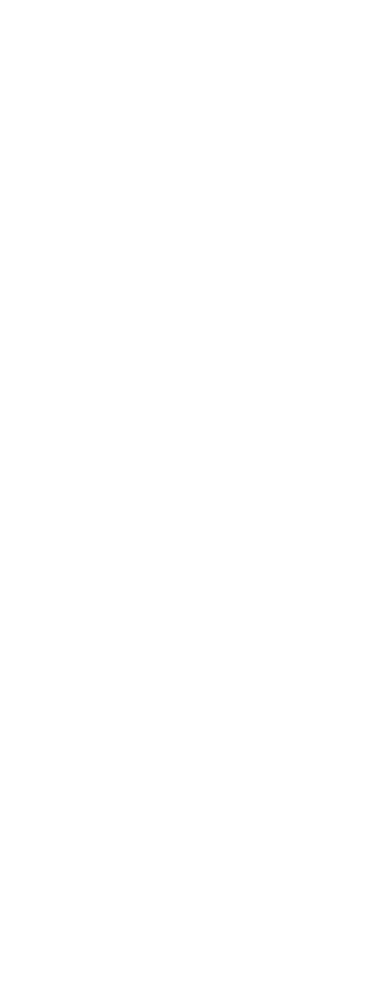
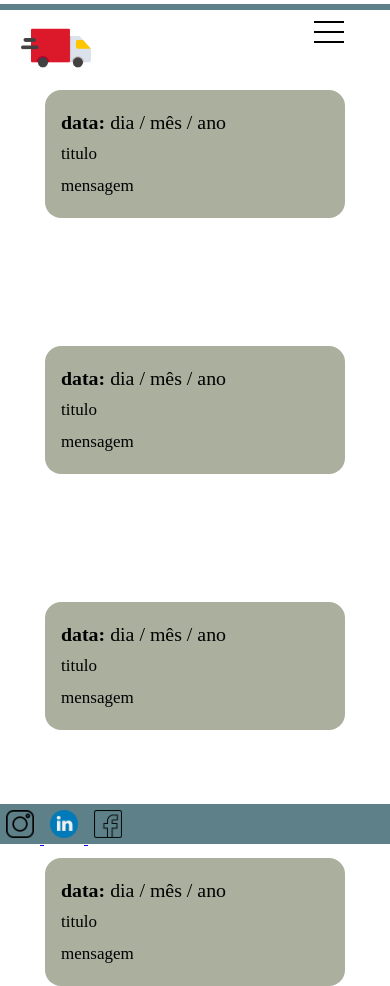
Before and after one commit to naiynull/Lazaro_teste, a plain HTML site: page pages/pagina02.html in a window 390 px wide. Before the commit the page ends 844 px from the top, so only its background shows below. Drawn offline with Linux system fonts and the light colour scheme.

Commit message:
resumo prova do lazaro

```diff
--- a/css/estilo.css
+++ b/css/estilo.css
@@ -1,4 +1,4 @@
-body{
+body {
   background-color: var(--fundo);
 }
 
@@ -11,53 +11,79 @@ body{
   font-family: 'Bitter', serif;
   font-weight: 400;
 }
- :root{
-    --fundo: rgb(218, 216, 216);
+
+:root {
+  --fundo: #fff;
   --rodape: rgb(94, 128, 136);
+  --text0: #000;
+  --quadro:rgb(171, 175, 158);
 }
 
- header{
+header nav ul li a {
+  text-decoration: none;
+  color: var(--texto)
+}
+
+header nav ul li a:hover {
   background-color: var(--rodape);
 }
+
+header {
+  border-bottom: 0.4rem solid var(--rodape);
+  display: flex;
+  height: 80px;
+}
+
+
 header picture {
   margin-left: 0.5em;
   padding: 0.5rem;
 
 }
+
+
 header picture img {
   height: 80px;
 }
 
+
+header {
+  display: flex;
+  justify-content: flex-start;
+}
+
 header nav {
+  width: 90%;
+}
+
+header nav ul li {
+  margin: 3rem;
+}
+
+header nav ul {
+  list-style-type: none;
   display: flex;
   align-items: center;
   width: 100%;
-    justify-content:right;
-
-}
-  header nav ul li{
-    display: flex;
+  justify-content: right;
+  font-size: 25px;
+  padding: 0.1rem;
   height: 100%;
-    text-align: center;
-    font-size: 20px;
-    padding:  1rem;
-    letter-spacing: 3px;
-
 
 
 }
 
-  header nav ul {
-    list-style-type:none;
+main .centro {
   display: flex;
-    align-items: center;
-    height: 100%;
+  width: 200px;
+  margin-left: 50px;
+  margin-top: 150px;
+  gap: 2rem;
 
 }
-  header nav ul li a{
-    text-decoration: none;
-    margin-top: 0.5rem;
-  }
+
+
+
 
 footer {
   background-color: var(--rodape);
@@ -74,3 +100,23 @@ footer img {
   padding: 0.4rem;
 
 }
+
+main.grid {
+  display: grid;
+  grid-template-columns: auto auto auto auto;
+  justify-content: center;
+  margin-top: 80px;
+  gap: 8rem;
+}
+
+main.grid div{
+  background-color: var(--quadro);
+  width: 300px;
+  font-size: 17px;
+  padding: 1rem;
+  border-radius: 1rem;
+  line-height: 2rem;
+}
+main.grid strong{
+  font-weight: bold;
+}
--- /dev/null
+++ b/css/menu.css
@@ -0,0 +1,102 @@
+header nav input#menu-toggle {
+    display: none;
+}
+@media (max-width: 500px) {
+    header nav {
+        position: fixed;
+        margin-top: 1rem;
+        align-items: baseline;
+    }
+    header nav ul {
+        display: none;
+        background-color: #FFF;
+    }
+    header nav ul li {
+        text-align: left;
+    }
+    header nav label[for="menu-toggle"] {
+        display: flex;
+        justify-content: flex-end;
+        cursor: pointer;
+    }
+    header nav label[for="menu-toggle"] div.menu-hamburger {
+        width: 35px;
+        height: 15px;
+        margin: 15px 2px 5px 5px;
+    }
+    header nav label[for="menu-toggle"] div.menu-hamburger span.hamburger {
+        position: relative;
+        display: block;
+        background-color: #000;
+        width: 30px;
+        height: 2px;
+    }
+    header nav label[for="menu-toggle"] div.menu-hamburger span.hamburger:before,
+    header nav label[for="menu-toggle"] div.menu-hamburger span.hamburger:after {
+        position: absolute;
+        display: block;
+        background-color: #000;
+        width: 100%;
+        height: 100%;
+        content: "";
+    }
+    header nav label[for="menu-toggle"] div.menu-hamburger span.hamburger:before {
+        top: -10px;
+    }
+    header nav label[for="menu-toggle"] div.menu-hamburger span.hamburger:after {
+        bottom: -10px;
+    }
+    header nav input:checked ~ ul {
+        display: block;
+        animation: fade-in 1s;
+    }
+
+    header
+      nav
+      input:checked
+      ~ label[for="menu-toggle"]
+      div.menu-hamburger
+      span.hamburger {
+        transform: rotate(45deg);
+        transition: 0.5s ease-in-out;
+    }
+    header
+      nav
+      input:checked
+      ~ label[for="menu-toggle"]
+      div.menu-hamburger
+      span.hamburger:before,
+    header
+      nav
+      input:checked
+      ~ label[for="menu-toggle"]
+      div.menu-hamburger
+      span.hamburger:after {
+        transform: rotate(90deg);
+        transition: 0.5s ease-in-out;
+    }
+    header
+      nav
+      input:checked
+      ~ label[for="menu-toggle"]
+      div.menu-hamburger
+      span.hamburger:before {
+        top: 0px;
+    }
+    header
+      nav
+      input:checked
+      ~ label[for="menu-toggle"]
+      div.menu-hamburger
+      span.hamburger:after {
+        bottom: 0px;
+    }
+    @keyframes fade-in {
+        from {
+            opacity: 0;
+        }
+        to {
+            opacity: 1;
+        }
+    }
+}
--- /dev/null
+++ b/css/responsivo.css
@@ -0,0 +1,29 @@
+
+@media (max-width: 1010px) {
+    main.grid {
+        grid-template-columns: auto auto auto;
+    }
+}
+@media (max-width: 768px) {
+    header {
+        height: 10px;
+    }
+    main.grid {
+        grid-template-columns: auto auto;
+    }
+    main.grid {
+        font-size: 0.9rem;
+    }
+    footer {
+        height: 2.5rem;
+    }
+}
+@media (max-width: 500px) {
+    main.grid {
+        grid-template-columns: auto;
+    }
+    header nav ul li{
+        width: 10px;
+
+    }
+}
--- a/pages/pagina02.html
+++ b/pages/pagina02.html
@@ -0,0 +1,91 @@
+<!DOCTYPE html>
+<html lang="en">
+
+<head>
+    <meta charset="UTF-8">
+    <meta http-equiv="X-UA-Compatible" content="IE=edge">
+    <meta name="viewport" content="width=device-width, initial-scale=1.0">
+    <title>pagina 02</title>
+    <link rel="stylesheet" href="../css/estilo.css" />
+    <link rel="stylesheet" href="../css/responsivo.css" />
+    <link rel="stylesheet" href="../css/menu.css" />
+</head>
+
+<body>
+    <header>
+        <picture class="logo">
+            <img src="../img/caminhao-de-entrega.png" alt="caminhão" />
+        </picture>
+        <nav>
+            <input id="menu-toggle" type="checkbox" />
+            <label for="menu-toggle">
+                <div class="menu-hamburger">
+                    <span class="hamburger"></span>
+                </div>
+            </label>
+            <ul>
+                <li>
+                    <a href="../index.html" id="pi"> pagina inicial</a>
+                </li>
+                <li>
+                    <a href="pagina02.html" id="lis"> listar</a>
+                </li>
+
+                <li>
+                    <a href=" " id="ent">entrar</a>
+                </li>
+                <li>
+                    <a href=" " id="cad"> cadastrar</a>
+                </li>
+            </ul>
+        </nav>
+    </header>
+    <main class="grid">
+        <div class="data01">
+            <h3>
+                <strong>data:</strong> dia / mês / ano
+            </h3>
+            <h4>titulo</h4>
+            <p>mensagem</p>
+        </div>
+
+        <div class="data02">
+            <h3>
+                <strong>data:</strong> dia / mês / ano
+            </h3>
+            <h4>titulo</h4>
+            <p>mensagem</p>
+        </div>
+
+        <div class="data03">
+            <h3>
+                <strong>data:</strong> dia / mês / ano
+            </h3>
+            <h4>titulo</h4>
+            <p>mensagem</p>
+        </div>
+
+        <div class="data04">
+            <h3>
+                <strong>data:</strong> dia / mês / ano
+            </h3>
+            <h4>titulo</h4>
+            <p>mensagem</p>
+        </div>
+    </main>
+    <footer>
+        <a href="https://www.instagram.com/" target="_blank">
+            <img src="../img/instagram.png" alt="instagram">
+        </a>
+        <a href="https://br.linkedin.com/" target="_blank">
+            <img src="../img/linkedin.png" alt="linkedin">
+        </a>
+        <a href="https://pt-br.facebook.com/" target="_blank">
+            <img src="../img/facebook.png" alt="fecebook">
+        </a>
+    </footer>
+
+
+</body>
+
+</html>
```
Also changed, not shown: index.html (+13 -4 lines). Lines whose indentation alone changed are shown as unchanged.
